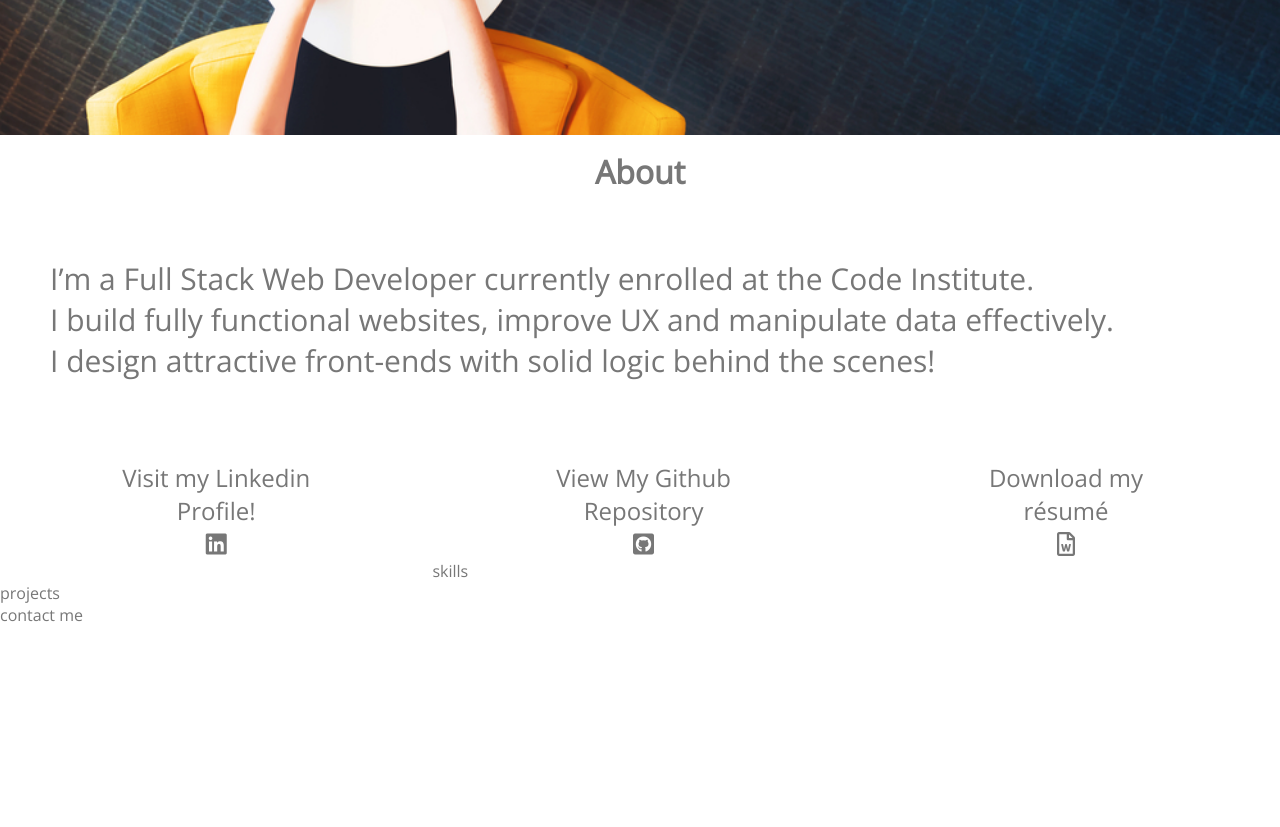
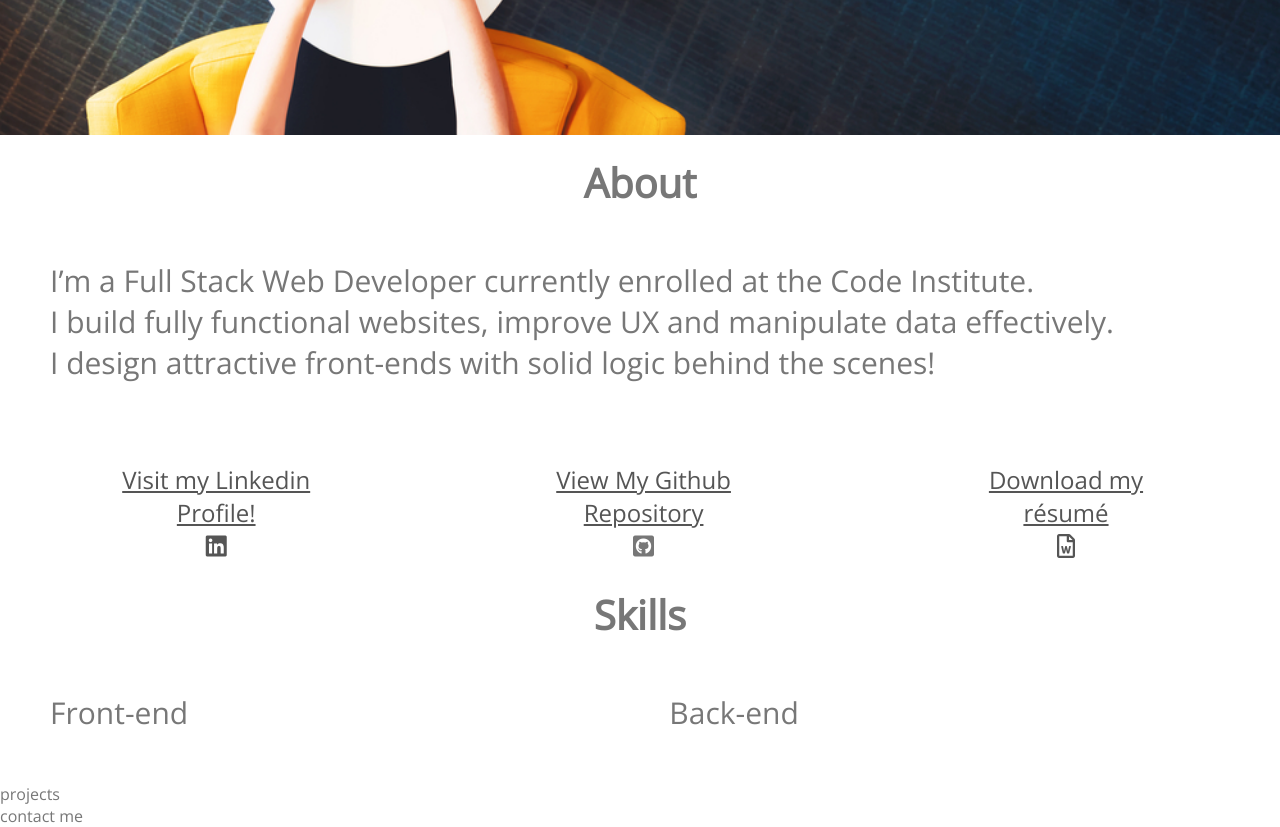
Before and after one commit to Code-Institute-Submissions/Siobhanmcc-Siobhanmcc.github.io, a plain HTML site: page index.html in a window 1280 px wide. Shown: the part 540-1367 px from the top of the page. Before the commit the page ends 1166 px from the top, so only its background shows below. Drawn offline with nearby package versions, Linux system fonts and the light colour scheme.

Commit message:
Changes to Skills

```diff
--- a/Assets/CSS/style.css
+++ b/Assets/CSS/style.css
@@ -15,10 +15,7 @@ body{
 }
 
 h2 {
-    color: #777777;
-
     color: #555555;
-
     margin-left:15px;
     text-transform:uppercase;
 }
@@ -92,9 +89,12 @@ h2 {
 }
 
 h1 {
+    color: #777777;
+    text-align:center;
+    padding-top:20px;
+    font-size:40px;
     float:center;
-    text-align:center;
-    padding: 15px;
+    clear: both;
 }
 
 
@@ -130,3 +130,25 @@ h1 {
 #about-icons {
     font-size:1.5em;
 }
+
+a {
+    text-decoration=none;
+    color:#555555;
+}
+
+
+.front-end-skills {
+    float:left;
+    text-align:center;
+    font-size:30px;
+    margin:10px;
+    padding:40px;
+}
+
+.back-end-skills {
+    float-left;
+    text-align:center;
+    font-size:30px;
+    margin:10px;
+    padding:40px;
+}
--- a/index.html
+++ b/index.html
@@ -44,20 +44,25 @@
         </div>
     </section>
 
-    <section></section>
-    <h1>About</h1>
+    <section>
+    <h1 class="main">About</h1>
     <div id="about"><p>I’m a Full Stack Web Developer currently enrolled at the Code Institute. <br>
 
 I build fully functional websites, improve UX and manipulate data effectively. <br>
 
 I design attractive front-ends with solid logic behind the scenes!</p></div>
-    <div></div><div id="about-icons" class= "about-left"> <p>Visit my Linkedin <br>Profile! <br><i class="fab fa-linkedin"></i></p>
+    <div></div><div id="about-icons" class= "about-left"> <a href="https://www.linkedin.com/in/siobhan-mccauley/" target="_blank"><p>Visit my Linkedin <br>Profile! <br><i class="fab fa-linkedin"></i></p></a>
 </div>
-    <div id ="about-icons" class="about-center"><p>View My Github <br> Repository</p>
+    <div id ="about-icons" class="about-center"> <a href="https://github.com/Siobhanmcc/Siobhanmcc.github.io" target="_blank"><p>View My Github <br> Repository</p></a>
 <i class="fab fa-github-square"></i></div>
-    <div id="about-icons" class="about-right"><p>Download my <br>résumé </p><i class="far fa-file-word"></i></div></div>
-    <section></section>
-    skills
+    <div id="about-icons" class="about-right"> <a href="../Images/res2020.pdf" target="_blank"><p>Download my <br>résumé </p><i class="far fa-file-word"></i></a></div></div>
+   </section>
+    <section>
+        <h1 class="main">Skills</h1>
+        <div class="front-end-skills"><p>Front-end</p></div>
+        <div class="back-end-skills"><p>Back-end</p></div>
+    </section>
+
     <section></section>
     projects
     <section></section>
```
Also changed, not shown: 1 other file.
